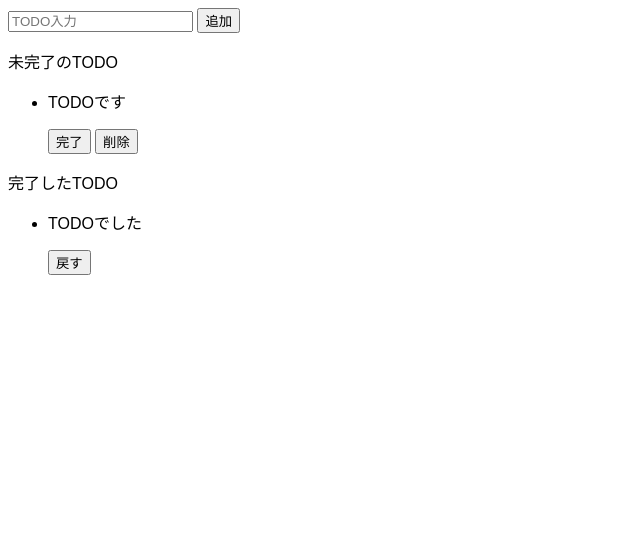
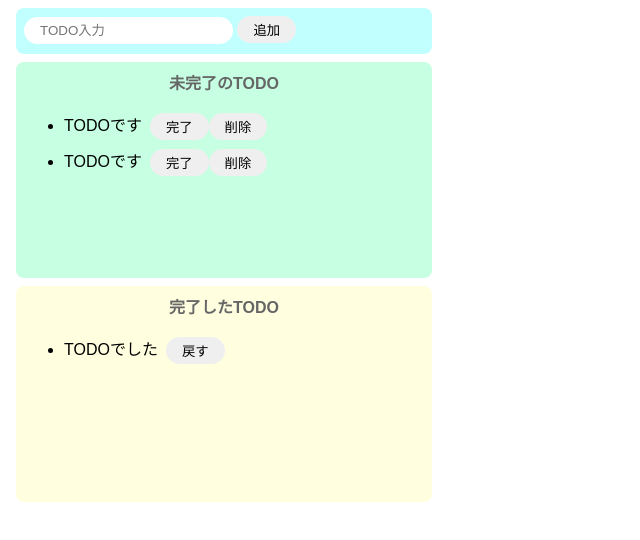
Before and after one commit to morivalon/todo_list, a website built with Parcel: page index.html in a window 1280 px wide. Shown: the whole page, without its empty margins (0-640 px from the left). Built offline with nearby package versions, Linux system fonts and the light colour scheme.

Commit message:
7/17 css

```diff
--- a/index.html
+++ b/index.html
@@ -6,16 +6,24 @@
   </head>
 
   <body>
-    <div>
+    <div class="input-area">
       <input placeholder="TODO入力" />
       <button>追加</button>
     </div>
 
-    <div>
-      <p>未完了のTODO</p>
+    <div class="incomplete-area">
+      <p class="title">未完了のTODO</p>
       <ul>
         <li>
-          <div>
+          <div class="list-row">
+            <p>TODOです</p>
+            <button>完了</button>
+            <button>削除</button>
+          </div>
+        </li>
+
+        <li>
+          <div class="list-row">
             <p>TODOです</p>
             <button>完了</button>
             <button>削除</button>
@@ -24,11 +32,11 @@
       </ul>
     </div>
 
-    <div>
-      <p>完了したTODO</p>
+    <div class="complete-area">
+      <p class="title">完了したTODO</p>
       <ul>
         <li>
-          <div>
+          <div class="list-row">
             <p>TODOでした</p>
             <button>戻す</button>
           </div>
--- a/src/styles.css
+++ b/src/styles.css
@@ -1,3 +1,71 @@
 body {
   font-family: sans-serif;
 }
+
+input {
+  border-radius: 16px;
+  border: none;
+  padding: 6px 16px;
+  outline: none;
+}
+
+button {
+  border-radius: 16px;
+  border: none;
+  padding: 4px 16px;
+}
+
+button:hover {
+  background-color: #ff7fff;
+  color: #fff;
+  cursor: pointer;
+}
+
+.input-area {
+  background-color: #c1ffff;
+  width: 400px;
+  height: 30px;
+  padding: 8px;
+  margin: 8px;
+  border-radius: 8px;
+}
+
+.incomplete-area {
+  background-color: #c6ffe2;
+  width: 400px;
+  min-height: 200px;
+  padding: 8px;
+  margin: 8px;
+  border-radius: 8px;
+}
+
+.complete-area {
+  background-color: #ffffe0;
+  width: 400px;
+  min-height: 200px;
+  padding: 8px;
+  margin: 8px;
+  border-radius: 8px;
+}
+
+.title {
+  text-align: center;
+  margin-top: 0px;
+  font-weight: bold;
+  color: #666;
+}
+
+.list-row {
+  display: flex;
+  align-items: center;
+  padding-bottom: 4px;
+}
+
+li {
+  line-height: 0px;
+  margin-right: 8px;
+}
+
+.list-row p {
+  margin-right: 8px;
+}
```
